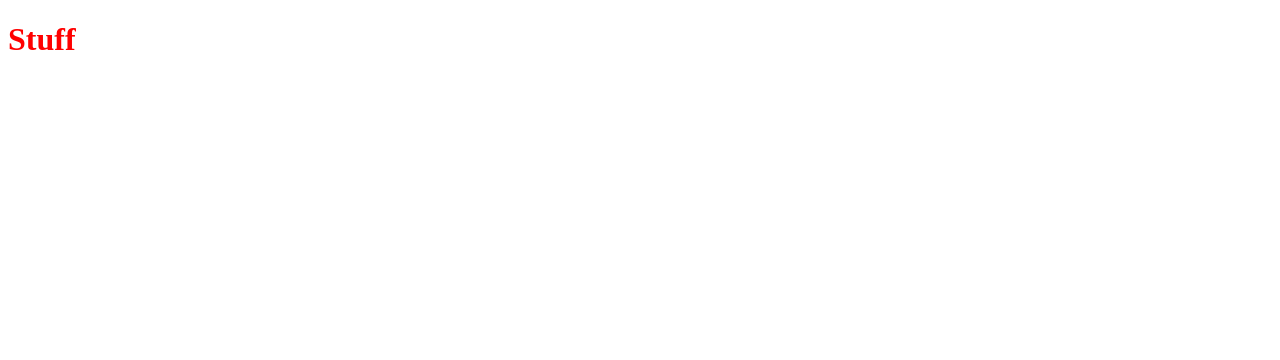
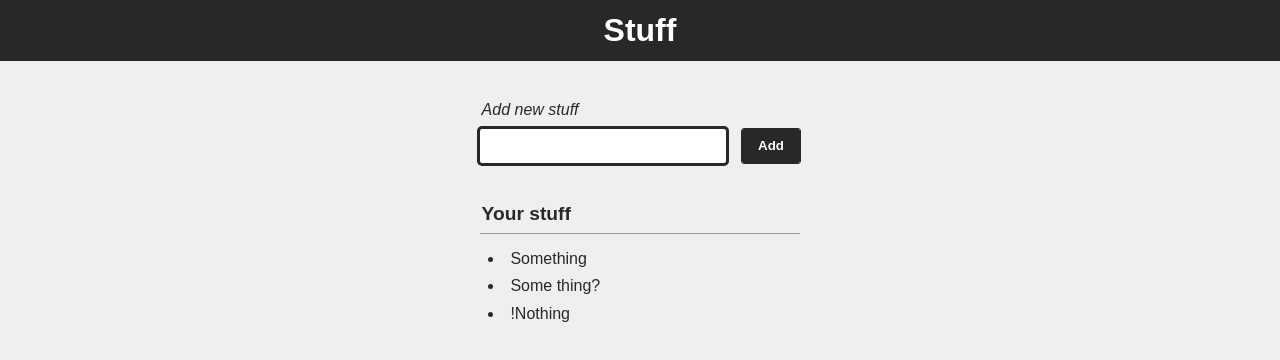
Before and after one commit to hmosvoll/stuff, a plain HTML site: page src/plain-js/index.html in a window 1280 px wide. Drawn offline with Linux system fonts and the light colour scheme.

Commit message:
Add html and css for top bar, add stuff and stuff list.

```diff
--- a/src/plain-js/index.css
+++ b/src/plain-js/index.css
@@ -1,3 +1,86 @@
-h1 {
-    color: red;
+body {
+    font-family: Arial, Helvetica, sans-serif;
+    background-color: #efefef;
+    margin: 0;
+    color: #282828;
 }
+
+.topbar{
+    background-color: #282828;
+    color: white;
+    text-align: center;
+    padding: 0.75rem;
+    margin-bottom: 2.5rem;
+}
+
+.topbar > h1 {
+    margin: 0;
+}
+
+.content {
+    margin: 0 auto;
+    max-width: 20rem;
+}
+
+.new-stuff{
+    display: flex;
+    flex-wrap: wrap;
+    margin: 1rem 0;
+}
+
+.new-stuff > label{
+    width: 100%;
+    margin-bottom: 0.6rem;
+    margin-left: 0.1rem;
+    font-style: italic;
+}
+
+.new-stuff > input{
+    margin-right: 1rem;
+    width: 1px;
+    font-size: 1rem;
+    padding: 0.5rem 0.75rem;
+    box-sizing: border-box;
+    flex-grow: 1;
+    border: 0;
+    outline: 1px solid #999999;
+    background-color: #fcfcfc;
+    border-radius: 2px;
+}
+
+.new-stuff > input:focus {
+    outline: 3px solid #282828;
+    background-color: #ffffff;
+}
+
+.new-stuff > button{
+    background-color: #282828;
+    color: white;
+    border: 0;
+    outline: 1px solid #282828;
+    border-radius: 2px;
+    padding: 0.5rem 1rem;
+    font-weight: bold;
+    cursor: pointer;
+}
+
+.new-stuff > button:focus {
+    outline: thick double #282828;
+}
+
+.stuff-heading {
+    margin-top: 2.5rem;
+    font-size: 1.2rem;
+    border-bottom: 1px solid #999;
+    padding-bottom: 0.5rem;
+    padding-left: 0.1rem;
+}
+
+.stuff {
+    padding-left: 1.5rem;
+}
+
+.stuff > li {
+    padding-left: 0.4rem;
+    margin-bottom: 0.6em;
+}
--- a/src/plain-js/index.html
+++ b/src/plain-js/index.html
@@ -10,7 +10,29 @@
     <link href="index.css" rel="stylesheet">
 </head>
 <body>
-    <h1>Stuff</h1>
-
+    <div class="topbar">
+        <h1>Stuff</h1>
+    </div>
+    <div class="content">
+        <section class="new-stuff">
+            <label for="add-new-stuff">Add new stuff</label>
+            <input id="add-new-stuff" autofocus>
+            <button type="button">Add</button>
+        </section>
+        <section>
+            <h2 class="stuff-heading">Your stuff</h2>
+            <ul class="stuff">
+                <li>
+                    Something
+                </li>
+                <li>
+                    Some thing?
+                </li>
+                <li>
+                    !Nothing
+                </li>
+            </ul>
+        </section>
+    </div>
 </body>
 </html>
```
